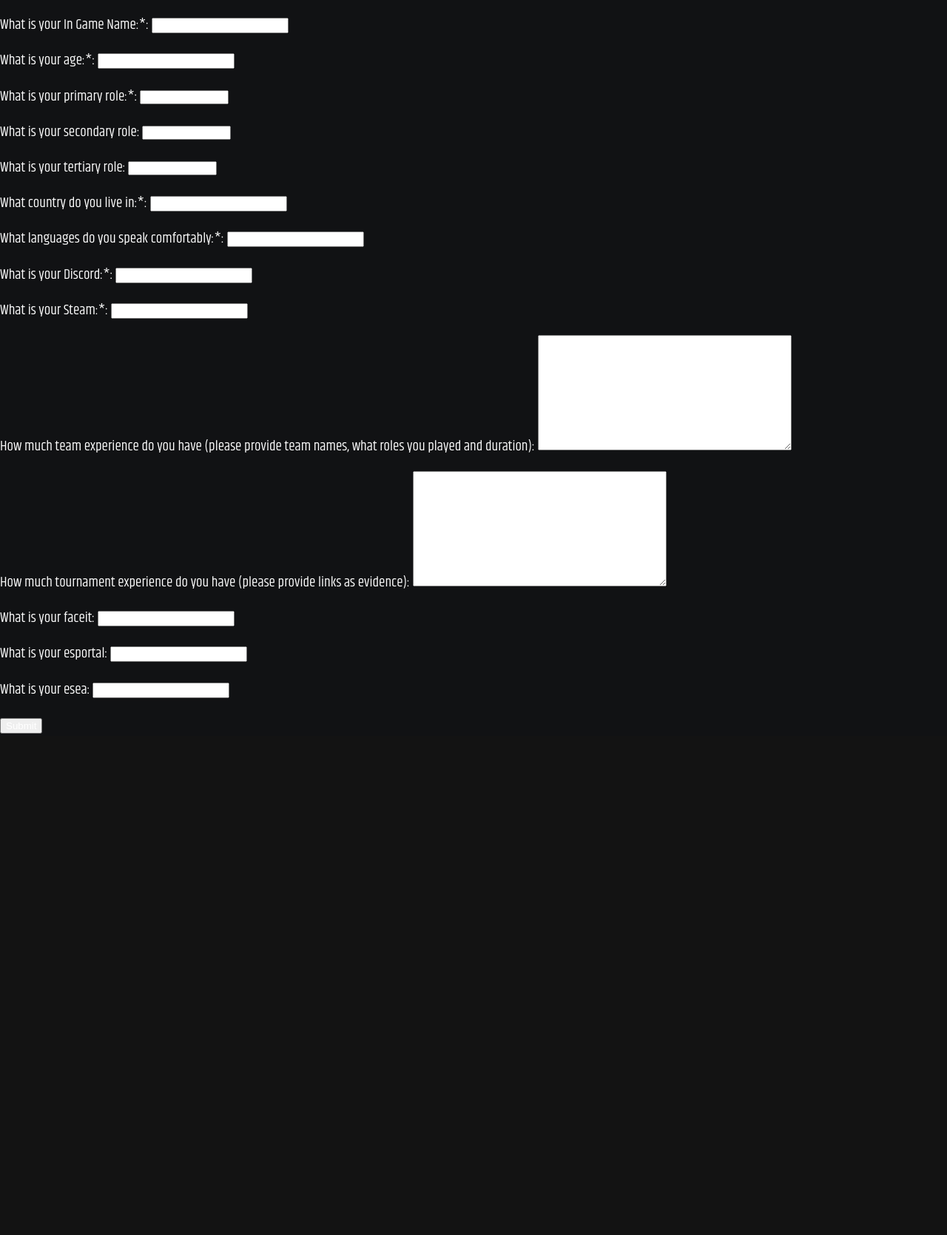
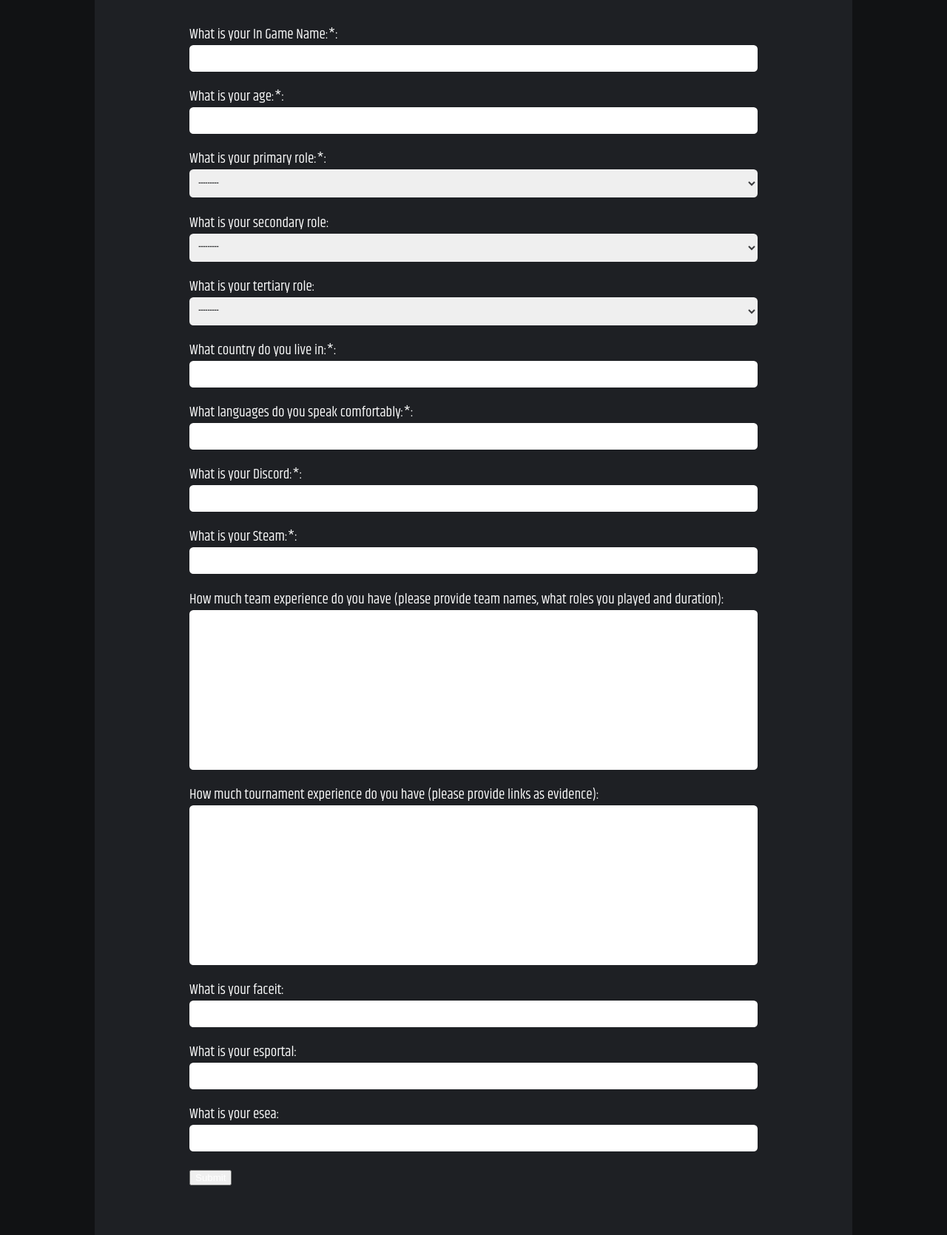
Before and after one commit to xMoneMone/Project_Untitled, a Django app: page /posts/submit in a window 1280 px wide. Shown: the part 64-1734 px from the top of the page at 74% size. Before the commit the page ends 1056 px from the top, so only its background shows below. Run offline with Django 4.2, Linux system fonts and the light colour scheme; some libraries are stand-ins or nearby versions.

Commit message:
added submit style

```diff
--- a/posts/templates/submit.html
+++ b/posts/templates/submit.html
@@ -1,10 +1,12 @@
 {% extends 'base.html' %}
 {% load static %}
 
-{% block headers %}{% endblock headers %}
+{% block headers %}<link rel="stylesheet" href="{% static 'css/form.css' %}">{% endblock headers %}
 
 {% block content %}
 
+<div class="container">
+    <div class="submit_div">
         <form method="post">
             {% csrf_token %}
             {{ form.as_p }}
@@ -19,5 +21,7 @@
              {% endif %}
             <button type="submit">Submit</button>
         </form>
+    </div>
+</div>
 
 {% endblock %}
--- a/static/css/form.css
+++ b/static/css/form.css
@@ -0,0 +1,39 @@
+.container {
+    width: 100%;
+    display: flex;
+    justify-content: center;
+}
+
+.submit_div {
+    background-color: var(--main);
+    width: 60vw;
+    padding: 1vw 10vw 5vw 10vw;
+}
+
+p {
+    display: flex;
+    flex-direction: column;
+}
+
+input::-webkit-outer-spin-button,
+input::-webkit-inner-spin-button {
+  -webkit-appearance: none;
+  margin: 0;
+}
+
+textarea {
+    resize: none;
+}
+
+input, select, textarea, option {
+    color: var(--text2);
+    font-family: 'Khand', sans-serif;
+    font-weight: 800;
+    border-radius: 0.4em;
+    border: none;
+    padding: 1vh;
+}
+
+textarea:focus, input:focus{
+    outline: none;
+}
--- a/static/css/home.css
+++ b/static/css/home.css
@@ -26,7 +26,8 @@
     background-color: var(--navbar-text);
     transition: color 300ms ease-in-out;
     color: var(--background);
-    font-family: 'Anton', sans-serif;
+    font-family: 'Khand', sans-serif;
+    font-weight: 800;
     border-radius: 0.3em;
     outline: none;
     box-shadow: none;
```
Lines whose indentation alone changed are shown as unchanged.
